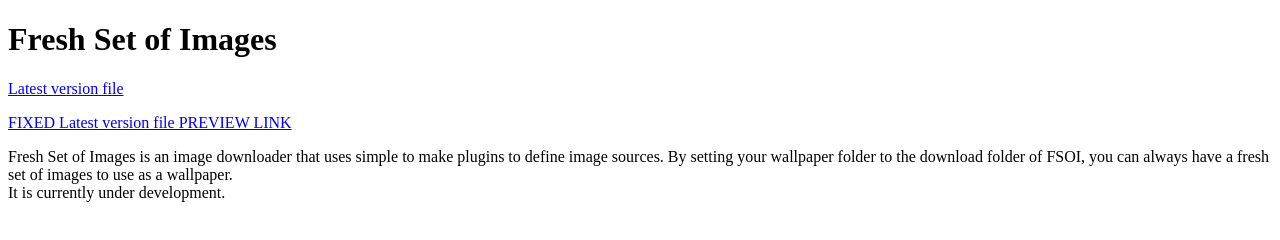
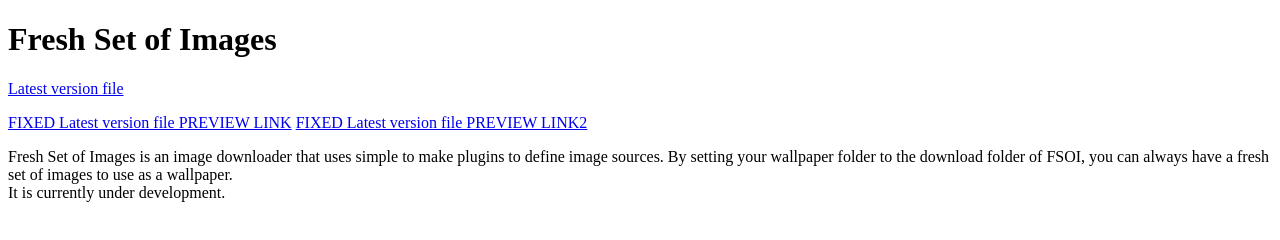
Before and after one commit to Mgamerz/Fresh-Set-of-Images, a plain HTML site: page index.html in a window 1280 px wide. Drawn offline with Linux system fonts and the light colour scheme.

Commit message:
Testing content types.

```diff
--- a/index.html
+++ b/index.html
@@ -6,6 +6,8 @@
 
 <p><a href="versions.ini">Latest version file</a></p>
 <a href="versions.ini" type="text/plain">FIXED Latest version file PREVIEW LINK</a>
+<a href="versions.ini" type="application/octet-stream">FIXED Latest version file PREVIEW LINK2</a>
+
 <p>Fresh Set of Images is an image downloader that uses simple to make plugins to define image sources. By setting your wallpaper folder to the download folder of FSOI, you can always have a fresh set of images to use as a wallpaper.<br>It is currently under development.</p>
 </body>
 </html>
```
